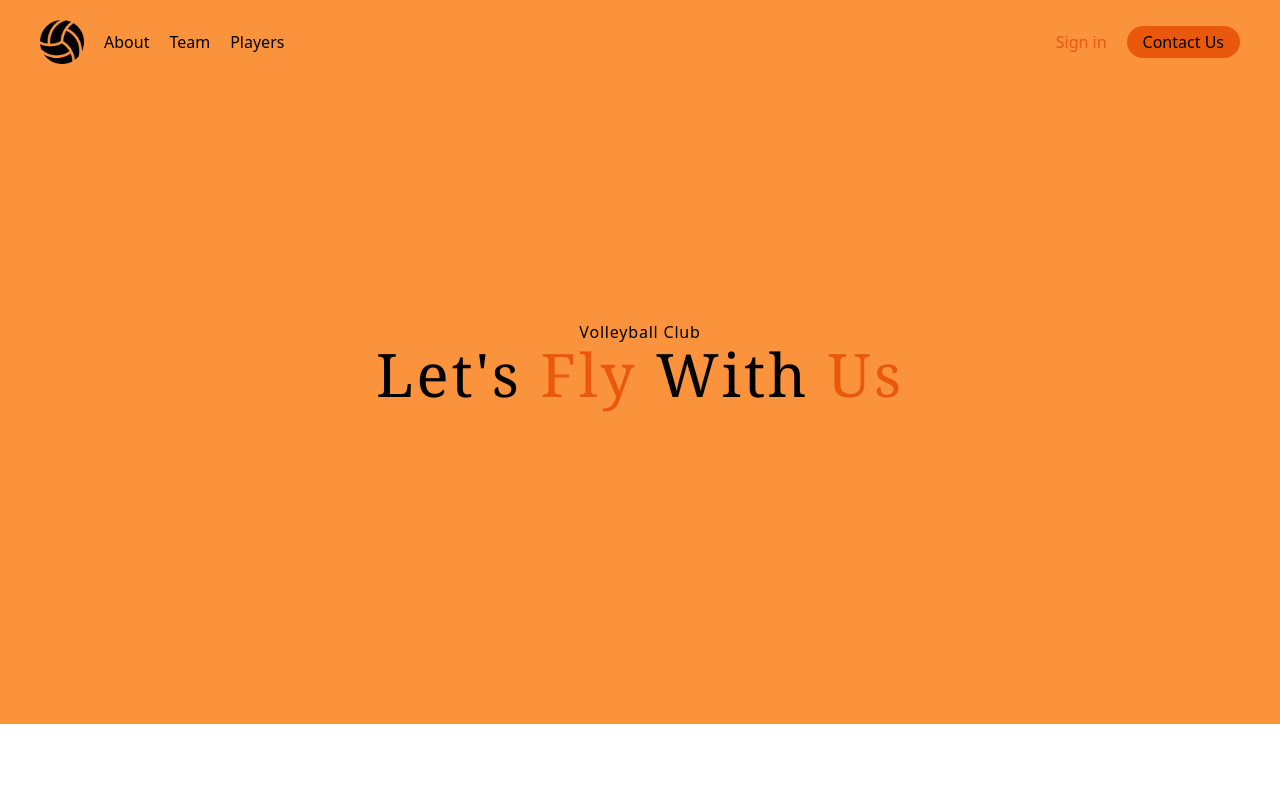
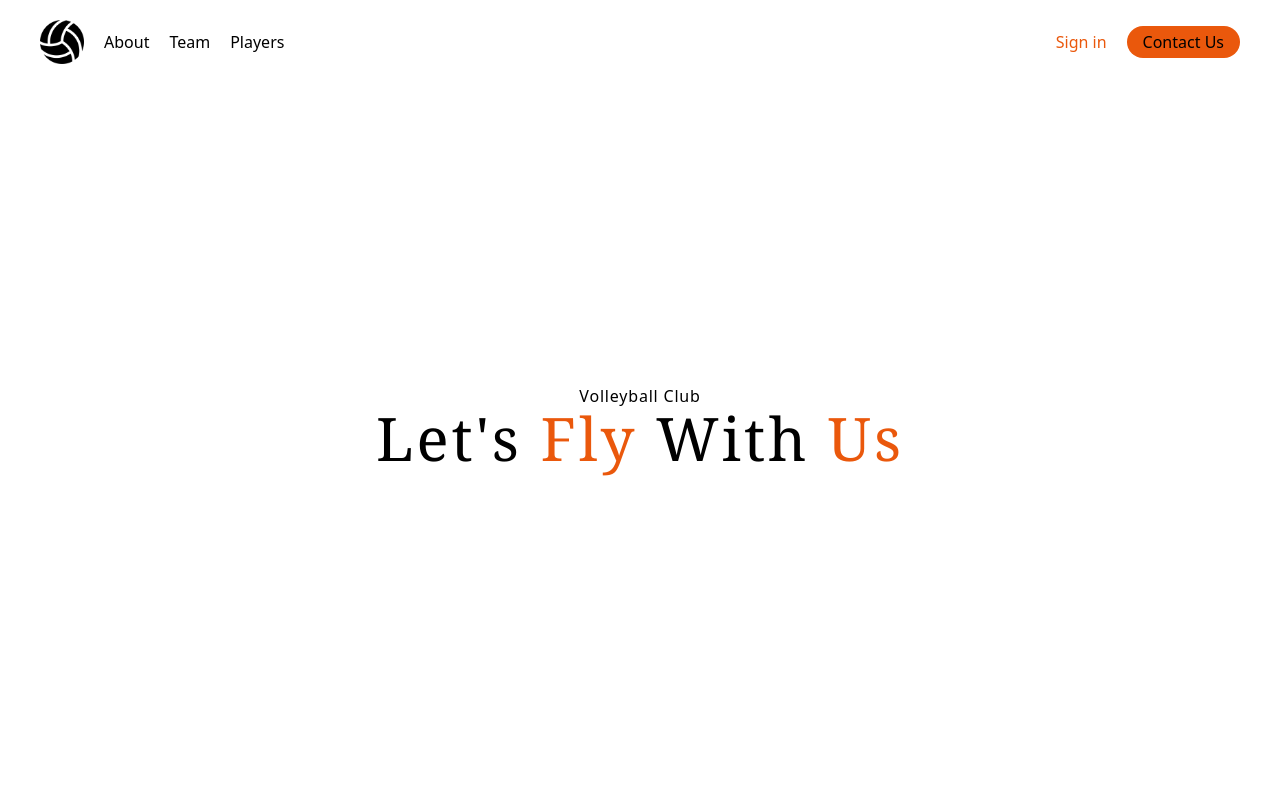
Before and after one commit to Nicholas-Goes/Projeto-Karasuno, a Next.js app: page / in a window 1280 px wide. Shown: the top 800 px of the page. Built offline with nearby package versions, Linux system fonts and the light colour scheme.

Commit message:
Update on banners

```diff
--- a/components/Banner.tsx
+++ b/components/Banner.tsx
@@ -2,7 +2,7 @@ import React from 'react'
 
 function Banner() {
   return (
-    <section className='bg-orange-400 py-80'>
+    <section className='py-96'>
         <div className='px-10 space-y-5'>
             <div className='flex flex-col items-center '>
                 <h2 className='tracking-wider'>Volleyball Club</h2>
--- /dev/null
+++ b/components/Team.tsx
@@ -0,0 +1,9 @@
+import React from 'react'
+
+function Team() {
+  return (
+    <section className='bg-orange-600  py-60'>Team</section>
+  )
+}
+
+export default Team
--- a/pages/index.tsx
+++ b/pages/index.tsx
@@ -3,10 +3,11 @@ import Head from 'next/head'
 import Image from 'next/image'
 import Header from '../components/Header'
 import Banner from '../components/Banner'
+import Team from '../components/Team'
 
 const Home: NextPage = () => {
   return (
-    <div className="">
+    <div>
       <Head>
         <title>Karasuno - Blog</title>
         <link rel="icon" href="/favicon.ico" />
@@ -16,6 +17,8 @@ const Home: NextPage = () => {
         <Header />
 
         <Banner />
+
+        <Team />
       </main>
 
     </div>
```
